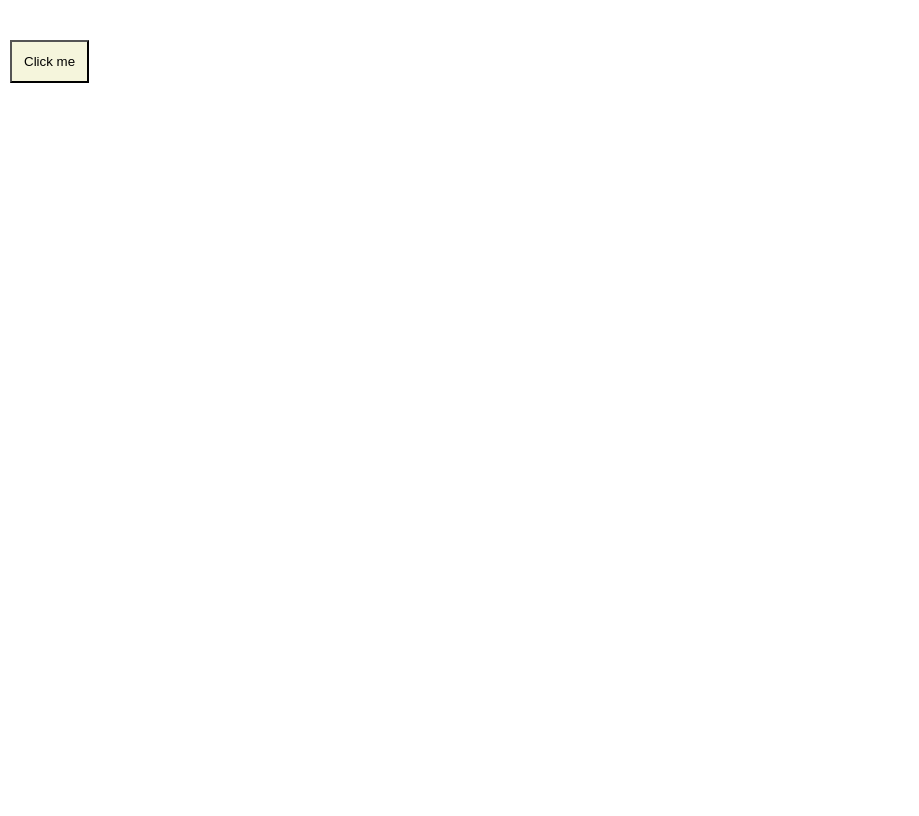
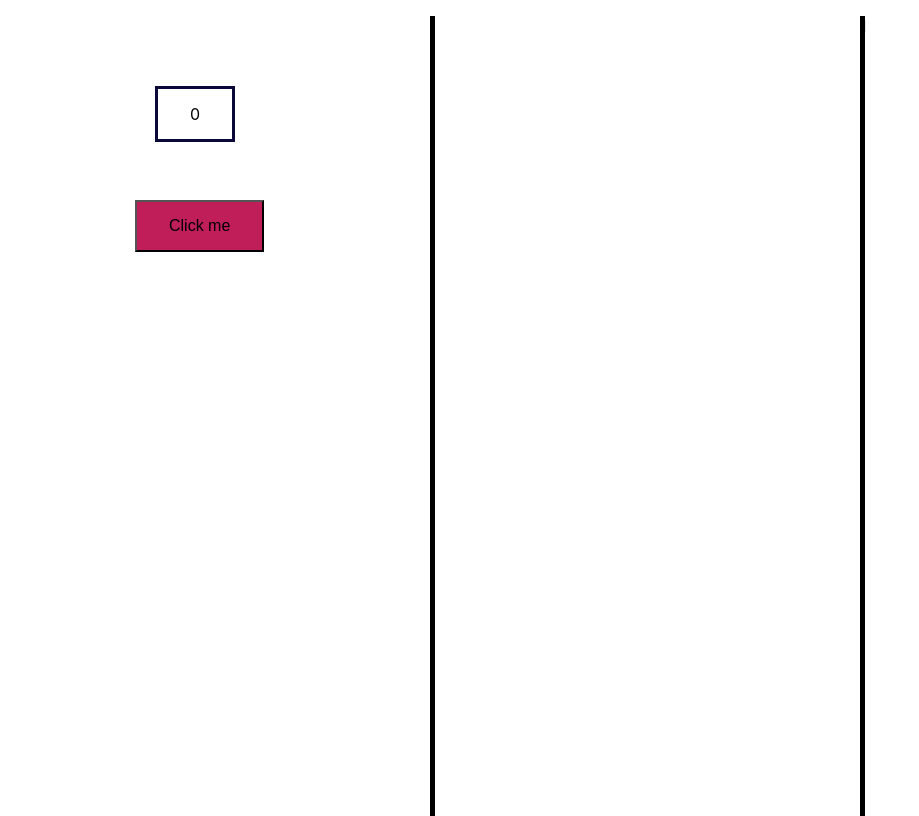
Before and after one commit to Dorien2005/REACT-0, a React (Create React App) app in the folder my-app/: page / in a window 1280 px wide. Shown: the whole page, without its empty margins (0-919 px from the left). Built offline with nearby package versions, Linux system fonts and the light colour scheme.

Commit message:
dividers goed geplaatst en clicker in goede volgorde

```diff
--- a/my-app/public/index.html
+++ b/my-app/public/index.html
@@ -27,7 +27,6 @@
     <title>React App!</title>
   </head>
   <body>
-    <noscript>You need to enable JavaScript to run this app.</noscript>
     <div id="root"></div>
     <!--
       This HTML file is a template.
--- a/my-app/src/App.js
+++ b/my-app/src/App.js
@@ -1,11 +1,13 @@
 import React from 'react';
 import './App.css';
 import Clicker from './clicker.js';
+import Layout from './layout.js';
 
 function App() {
   return (
     <div className="App">
       <Clicker/ >
+      <Layout/ >
     </div>
   );
 }
--- a/my-app/src/clicker.css
+++ b/my-app/src/clicker.css
@@ -1,6 +1,17 @@
-button{
-  background-color: Beige;
-  padding: 12px;
-  margin-left: 10px;
-  margin-top: 40px;
+#button1{
+  background-color: #c01e58;
+  position: absolute;
+  top: 200px;
+  left: 135px;
+  padding: 15px 32px;
+  text-align: center;
+  font-size: 16px;
 }
+
+#hoi{
+  position: absolute;
+  top: 70px;
+  left: 155px;
+  border: 3px solid #090839;
+  padding: 15px 32px;
+}
--- a/my-app/src/clicker.js
+++ b/my-app/src/clicker.js
@@ -5,13 +5,14 @@ var counter = 0
 
 function handleClick() {
     counter = counter + 1
+    document.getElementById('hoi').innerHTML = counter
 }
 
 function Clicker(props){
   return(
     <div>
-      <button onClick={handleClick}>Click me</button>
-      <p></p>
+      <button id="button1" onClick={handleClick}>Click me</button>
+      <p id="hoi">{counter}</p>
     </div>
   )
 };
--- /dev/null
+++ b/my-app/src/layout.css
@@ -0,0 +1,17 @@
+#divider1{
+  position: absolute;
+  top: 0px;
+  left: 430px;
+  height: 100%;
+  width: 5px;
+  background-color: #000000;
+}
+
+#divider2{
+  position: absolute;
+  top: 0px;
+  left: 860px;
+  height: 100%;
+  width: 5px;
+  background-color: #000000;
+}
--- /dev/null
+++ b/my-app/src/layout.js
@@ -0,0 +1,13 @@
+import React from "react";
+import './layout.css';
+
+function Layout(){
+  return(
+    <div>
+      <p id="divider1"></p>
+      <p id="divider2">1</p>
+    </div>
+  )
+}
+
+export default Layout;
```
